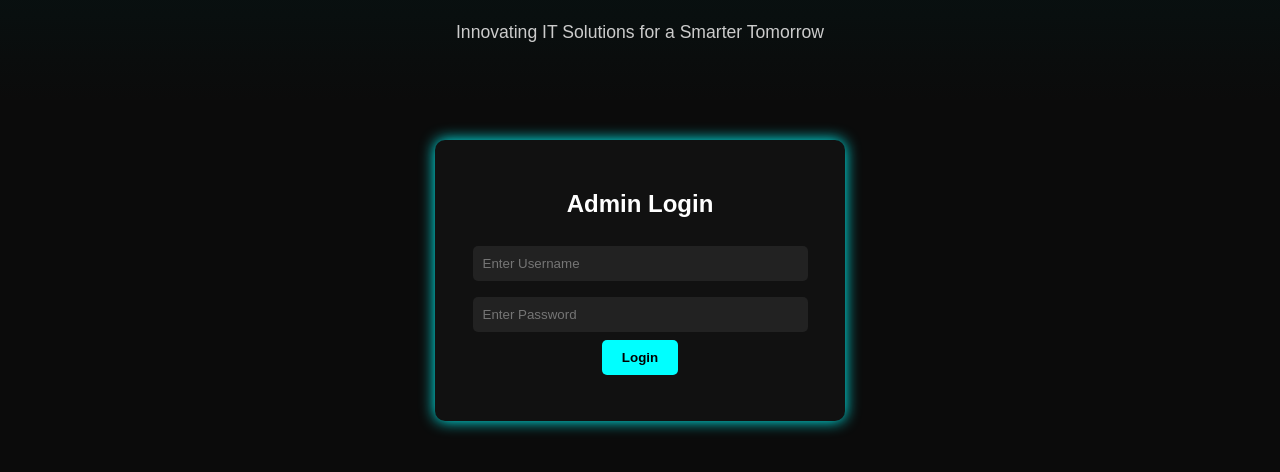
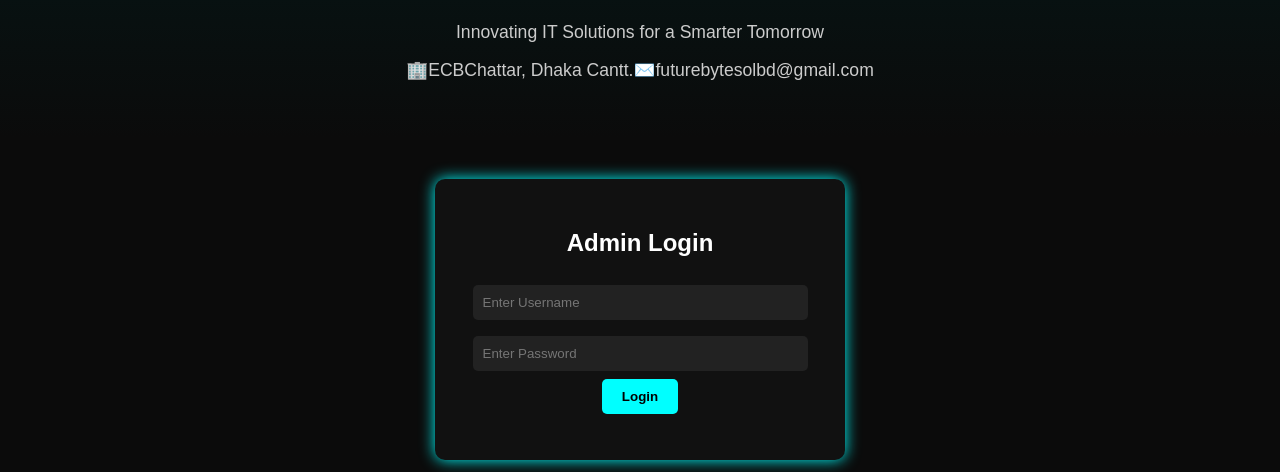
Before and after one commit to futurebytesolbd-sys/fbsbd2, a plain HTML site: page fbsbd2.html in a window 1280 px wide. Shown: the part 328-800 px from the top of the page. Drawn offline with Linux system fonts and the light colour scheme.

Commit message:
Update fbsbd2.html

```diff
--- a/fbsbd2.html
+++ b/fbsbd2.html
@@ -121,6 +121,7 @@
   <div class="logo"></div>
   <h1>FutureByte SolutionBD</h1>
   <p class="subtitle">Innovating IT Solutions for a Smarter Tomorrow</p>
+  <p class="subtitle">🏢ECBChattar, Dhaka Cantt.✉️futurebytesolbd@gmail.com</p>
 </header>
 
 <section class="login-section">
```
